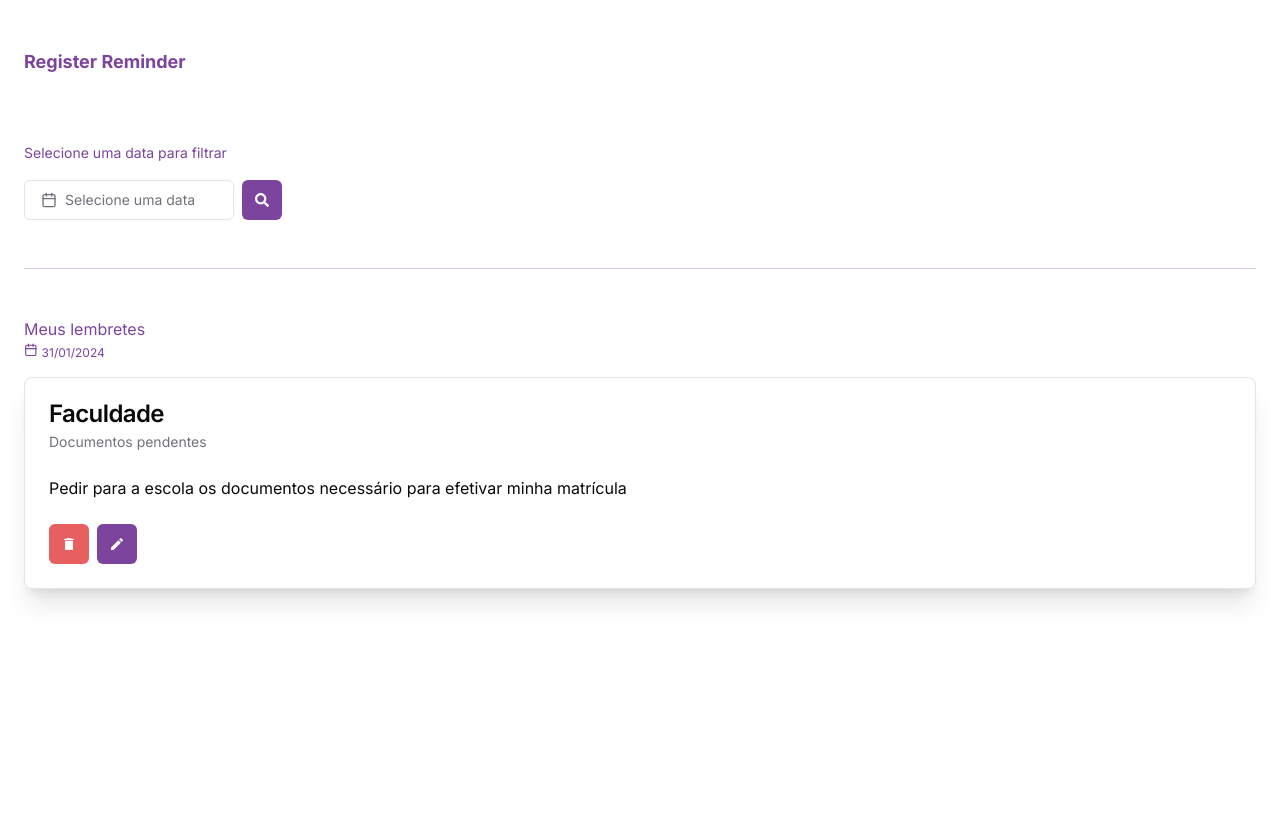
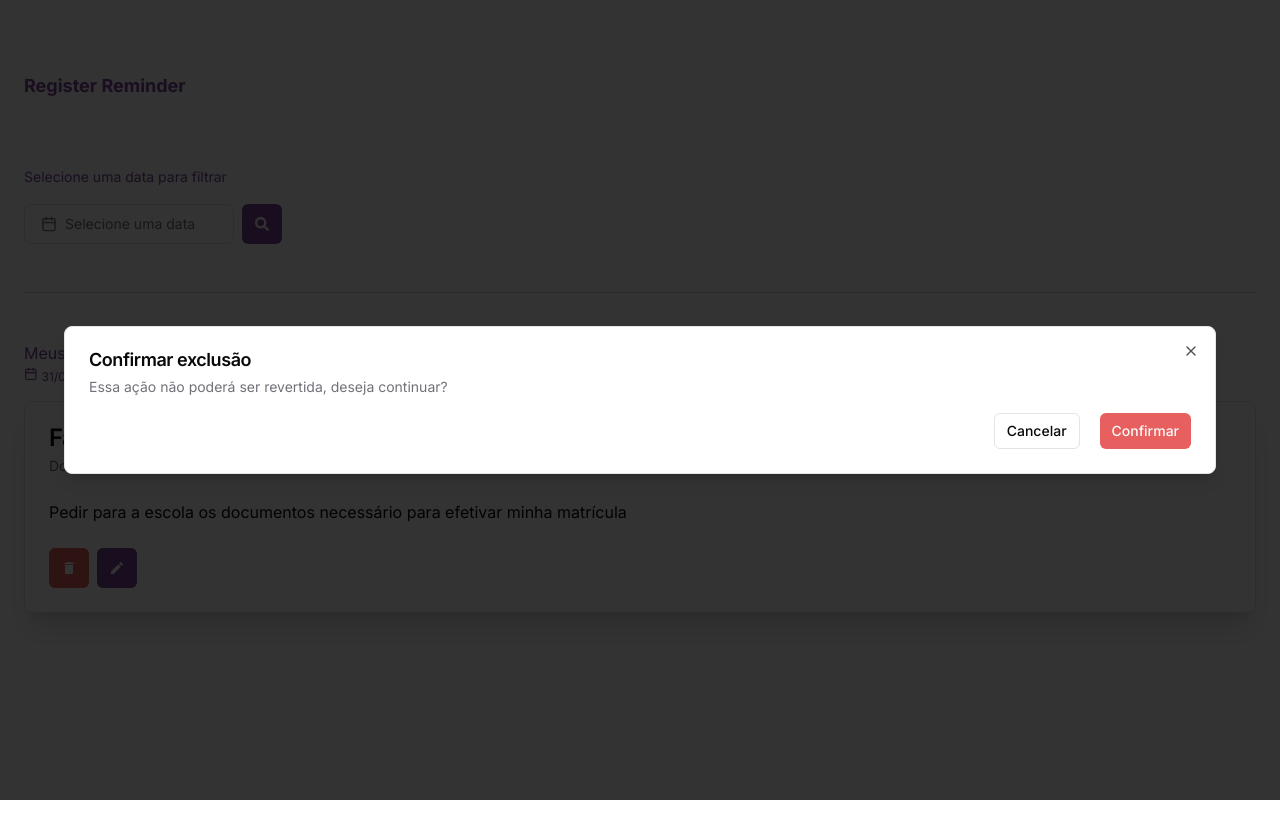
Before and after one commit to calvinsteixeira/register-reminders, a Next.js app: page /dashboard in a window 1280 px wide. Both pictures are taken after a click on the button 69 px from the left and 543 px from the top of the page. Shown: the top 838 px of the page. Built offline with nearby package versions, Linux system fonts and the light colour scheme.

Commit message:
Ajustando uso do dialog

```diff
--- a/app/dashboard/page.tsx
+++ b/app/dashboard/page.tsx
@@ -1,20 +1,39 @@
 "use client";
 
 import React from "react";
-import { DatePicker, Divider, ContentCard } from "@/components/index";
+import {
+  DatePicker,
+  Divider,
+  ReminderCard,
+  ConfirmationDialog,
+} from "@/components/index";
+import { IDialog } from "@/components/content/ConfirmationDialog";
 import { Button } from "@/components/ui/button";
 import { CalendarIcon } from "lucide-react";
 import { FaSearch } from "react-icons/fa";
 import { Loader2 } from "lucide-react";
 
 type Props = {};
+const dialogDefaultValues: IDialog = {
+  title: '',
+  description: '',
+  open: false,
+  onOpenChange(open) {},
+};
 
 export default function page({}: Props) {
   const [loadingFilterRequest, setLoadingFiltarRequest] =
     React.useState<boolean>(false);
+  const [dialogSettings, setDialogSettings] = React.useState<IDialog>(dialogDefaultValues)
 
   return (
     <main className="w-screen h-screen background">
+      <ConfirmationDialog open={dialogSettings.open} onOpenChange={() => {
+        setDialogSettings((prevState) => ({
+          ...prevState,
+          open: !dialogSettings.open
+        }))
+      }}  title={dialogSettings.title} description={dialogSettings.description}/>
       <h1 className="text-lg font-bold text-secondary mt-12">
         Register Reminder
       </h1>
@@ -47,10 +66,19 @@
               <p className="text-xs">31/01/2024</p>
             </div>
           </div>
-          <ContentCard
+          <ReminderCard
             title="Faculdade"
             subtitle="Documentos pendentes"
             description="Pedir para a escola os documentos necessário para efetivar minha matrícula"
+            // primaryAction={}
+            secondaryAction={() => {
+              setDialogSettings((prevState) => ({
+                ...prevState,
+                title:'Confirmar exclusão',
+                description:'Essa ação não poderá ser revertida, deseja continuar?',
+                open: true
+              }))
+            }}
           />
         </div>
       </div>
--- /dev/null
+++ b/components/content/ConfirmationDialog.tsx
@@ -0,0 +1,58 @@
+import { Button } from "@/components/ui/button";
+import {
+  Dialog,
+  DialogContent,
+  DialogDescription,
+  DialogFooter,
+  DialogHeader,
+  DialogTitle,
+  DialogClose,
+  DialogTrigger
+} from "@/components/ui/dialog";
+import { Label } from "@/components/ui/label";
+
+export interface IDialog {
+  description: string;
+  title?: string;
+  open: boolean,
+  onOpenChange: (open: boolean) => void
+}
+
+export default function ConfirmationDialog({
+  description,
+  title,
+  open,
+  onOpenChange
+}: IDialog) {
+  return (
+    <Dialog open={open} onOpenChange={onOpenChange}>
+      <DialogTrigger></DialogTrigger>
+      <DialogContent className="max-w-[90%]">
+        <DialogHeader>
+          <div className='flex flex-col text-start gap-2'>
+          {title && <DialogTitle>{title}</DialogTitle>}
+          <DialogDescription>{description}</DialogDescription>
+          </div>
+
+        </DialogHeader>
+        <DialogFooter className="flex flex-row gap-3 justify-start">
+          <DialogClose asChild>
+            <Button
+              className="bg-primay"
+              variant={"outline"}
+              size={"sm"}
+              type="submit"
+            >
+              Cancelar
+            </Button>
+          </DialogClose>
+          <DialogClose asChild>
+            <Button className="bg-destructive" size={"sm"} type="submit">
+              Confirmar
+            </Button>
+          </DialogClose>
+        </DialogFooter>
+      </DialogContent>
+    </Dialog>
+  );
+}
--- a/components/content/ContentCard.tsx
+++ b/components/content/ReminderCard.tsx
@@ -23,9 +23,10 @@
   subtitle?: string,
   description: string,
   tags?: ReactElement
+  secondaryAction: () => void
 }
 
-export default function ContentCard({ title, subtitle, description, tags }: Props) {
+export default function ReminderCard({ title, subtitle, description, tags, secondaryAction }: Props) {
   return (
     <Card className="max-w-[100%] bg-card text-card-foreground shadow-xl border">
       <CardHeader>
@@ -36,7 +37,7 @@
         <p>{description}</p>
       </CardContent>
       <CardFooter className="flex  justify-start gap-2">
-        <Button size={"icon"} className='bg-destructive text-destructive-foreground'><MdDelete className='text-base' /></Button>
+        <Button onClick={secondaryAction} size={"icon"} className='bg-destructive text-destructive-foreground'><MdDelete className='text-base' /></Button>
         <Button size={"icon"} className='bg-secondary'><MdEdit className='text-base' /></Button>
       </CardFooter>
     </Card>
--- a/components/index.ts
+++ b/components/index.ts
@@ -1,6 +1,7 @@
 import AnimatedWrapper from "./animations/AnimatedWrapper";
 import DatePicker from "./inputs/DatePicker"
 import Divider from "./structure/Divider";
-import ContentCard from "./content/ContentCard";
+import ReminderCard from "./content/ReminderCard";
+import ConfirmationDialog from "./content/ConfirmationDialog"
 
-export { AnimatedWrapper, DatePicker, Divider, ContentCard }
+export { AnimatedWrapper, DatePicker, Divider, ReminderCard, ConfirmationDialog }
--- /dev/null
+++ b/components/ui/dialog.tsx
@@ -0,0 +1,122 @@
+"use client"
+
+import * as React from "react"
+import * as DialogPrimitive from "@radix-ui/react-dialog"
+import { X } from "lucide-react"
+
+import { cn } from "@/lib/utils"
+
+const Dialog = DialogPrimitive.Root
+
+const DialogTrigger = DialogPrimitive.Trigger
+
+const DialogPortal = DialogPrimitive.Portal
+
+const DialogClose = DialogPrimitive.Close
+
+const DialogOverlay = React.forwardRef<
+  React.ElementRef<typeof DialogPrimitive.Overlay>,
+  React.ComponentPropsWithoutRef<typeof DialogPrimitive.Overlay>
+>(({ className, ...props }, ref) => (
+  <DialogPrimitive.Overlay
+    ref={ref}
+    className={cn(
+      "fixed inset-0 z-50 bg-black/80  data-[state=open]:animate-in data-[state=closed]:animate-out data-[state=closed]:fade-out-0 data-[state=open]:fade-in-0",
+      className
+    )}
+    {...props}
+  />
+))
+DialogOverlay.displayName = DialogPrimitive.Overlay.displayName
+
+const DialogContent = React.forwardRef<
+  React.ElementRef<typeof DialogPrimitive.Content>,
+  React.ComponentPropsWithoutRef<typeof DialogPrimitive.Content>
+>(({ className, children, ...props }, ref) => (
+  <DialogPortal>
+    <DialogOverlay />
+    <DialogPrimitive.Content
+      ref={ref}
+      className={cn(
+        "fixed left-[50%] top-[50%] z-50 grid w-full max-w-lg translate-x-[-50%] translate-y-[-50%] gap-4 border bg-background p-6 shadow-lg duration-200 data-[state=open]:animate-in data-[state=closed]:animate-out data-[state=closed]:fade-out-0 data-[state=open]:fade-in-0 data-[state=closed]:zoom-out-95 data-[state=open]:zoom-in-95 data-[state=closed]:slide-out-to-left-1/2 data-[state=closed]:slide-out-to-top-[48%] data-[state=open]:slide-in-from-left-1/2 data-[state=open]:slide-in-from-top-[48%] sm:rounded-lg",
+        className
+      )}
+      {...props}
+    >
+      {children}
+      <DialogPrimitive.Close className="absolute right-4 top-4 rounded-sm opacity-70 ring-offset-background transition-opacity hover:opacity-100 focus:outline-none focus:ring-2 focus:ring-ring focus:ring-offset-2 disabled:pointer-events-none data-[state=open]:bg-accent data-[state=open]:text-muted-foreground">
+        <X className="h-4 w-4" />
+        <span className="sr-only">Close</span>
+      </DialogPrimitive.Close>
+    </DialogPrimitive.Content>
+  </DialogPortal>
+))
+DialogContent.displayName = DialogPrimitive.Content.displayName
+
+const DialogHeader = ({
+  className,
+  ...props
+}: React.HTMLAttributes<HTMLDivElement>) => (
+  <div
+    className={cn(
+      "flex flex-col space-y-1.5 text-center sm:text-left",
+      className
+    )}
+    {...props}
+  />
+)
+DialogHeader.displayName = "DialogHeader"
+
+const DialogFooter = ({
+  className,
+  ...props
+}: React.HTMLAttributes<HTMLDivElement>) => (
+  <div
+    className={cn(
+      "flex flex-col-reverse sm:flex-row sm:justify-end sm:space-x-2",
+      className
+    )}
+    {...props}
+  />
+)
+DialogFooter.displayName = "DialogFooter"
+
+const DialogTitle = React.forwardRef<
+  React.ElementRef<typeof DialogPrimitive.Title>,
+  React.ComponentPropsWithoutRef<typeof DialogPrimitive.Title>
+>(({ className, ...props }, ref) => (
+  <DialogPrimitive.Title
+    ref={ref}
+    className={cn(
+      "text-lg font-semibold leading-none tracking-tight",
+      className
+    )}
+    {...props}
+  />
+))
+DialogTitle.displayName = DialogPrimitive.Title.displayName
+
+const DialogDescription = React.forwardRef<
+  React.ElementRef<typeof DialogPrimitive.Description>,
+  React.ComponentPropsWithoutRef<typeof DialogPrimitive.Description>
+>(({ className, ...props }, ref) => (
+  <DialogPrimitive.Description
+    ref={ref}
+    className={cn("text-sm text-muted-foreground", className)}
+    {...props}
+  />
+))
+DialogDescription.displayName = DialogPrimitive.Description.displayName
+
+export {
+  Dialog,
+  DialogPortal,
+  DialogOverlay,
+  DialogClose,
+  DialogTrigger,
+  DialogContent,
+  DialogHeader,
+  DialogFooter,
+  DialogTitle,
+  DialogDescription,
+}
--- a/package.json
+++ b/package.json
@@ -11,6 +11,7 @@
   "dependencies": {
     "@emotion/react": "^11.11.4",
     "@hookform/resolvers": "^3.3.4",
+    "@radix-ui/react-dialog": "^1.0.5",
     "@radix-ui/react-label": "^2.0.2",
     "@radix-ui/react-popover": "^1.0.7",
     "@radix-ui/react-select": "^2.0.0",
```
Also changed, not shown: 1 other file (tests, documents, lock files or other folders).
